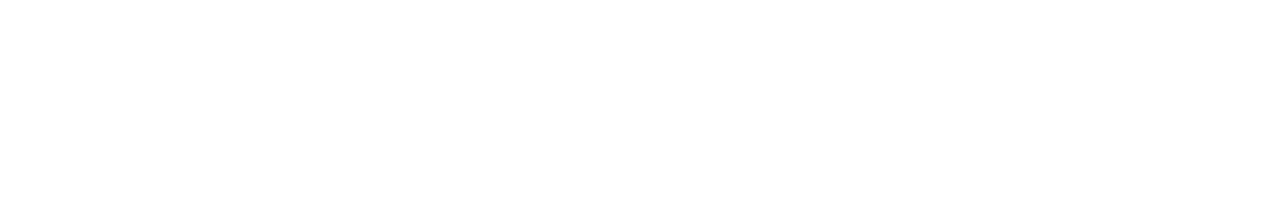
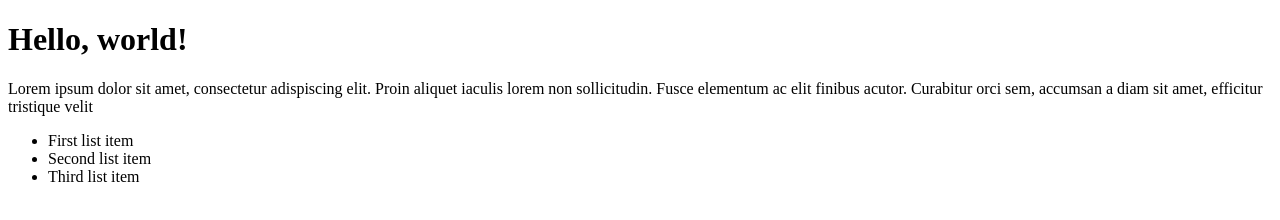
Before and after one commit to jricebae19/mission-to-mars, a plain HTML site: page index.html in a window 1280 px wide. Drawn offline with Linux system fonts and the light colour scheme.

Commit message:
completed 10.2.1

```diff
--- a/index.html
+++ b/index.html
@@ -1,11 +1,22 @@
 <!DOCTYPE html>
 <html lang="en">
 <head>
-    <meta charset="UTF-8">
-    <meta name="viewport" content="width=device-width, initial-scale=1.0">
+    <meta charset="UTF-8"/>
+    <meta name="viewport" content="width=device-width, initial-scale=1.0"/>
+    <meta http="X-UA-Compatible" content="ie=edge" />
     <title>Document</title>
 </head>
 <body>
-
+    <h1>Hello, world!</h1>
+    <p>
+        Lorem ipsum dolor sit amet, consectetur adispiscing elit. Proin aliquet
+        iaculis lorem non sollicitudin. Fusce elementum ac elit finibus acutor.
+        Curabitur orci sem, accumsan a diam sit amet, efficitur tristique velit
+    </p>
+    <ul>
+        <li>First list item</li>
+        <li>Second list item</li>
+        <li>Third list item</li>
+    </ul>
 </body>
 </html>
```
